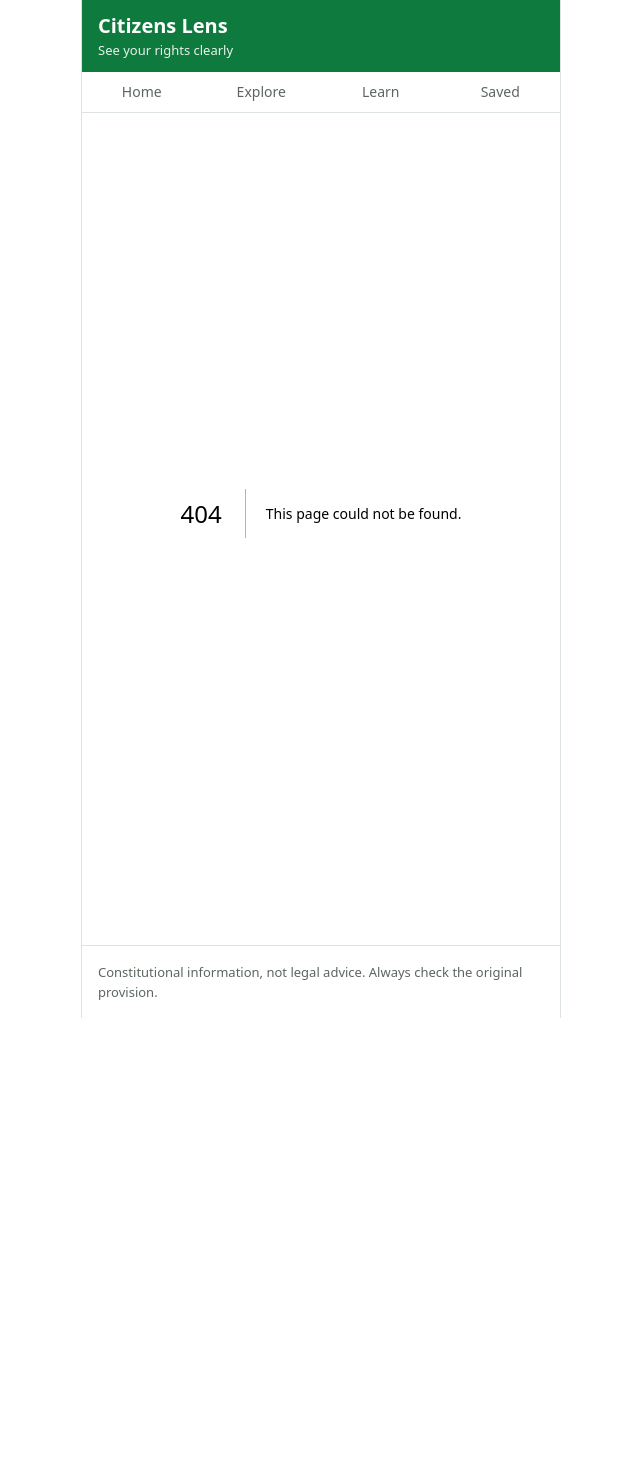
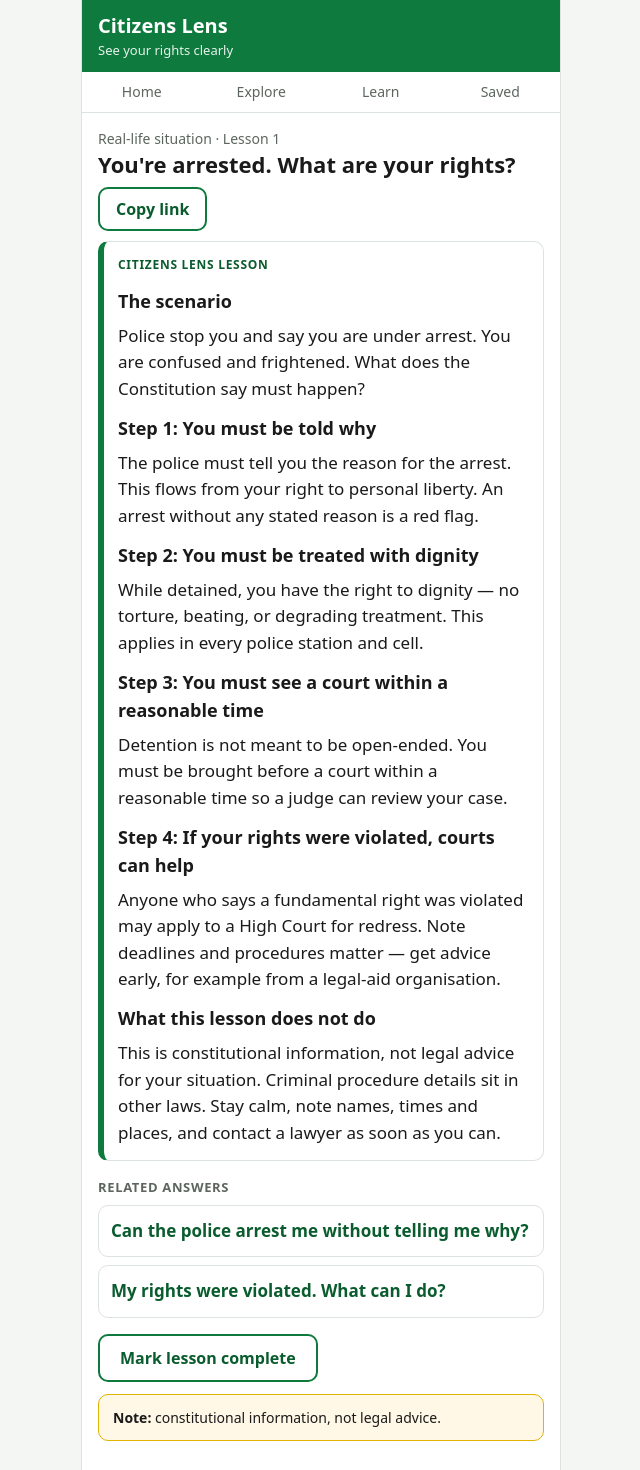
Before and after one commit to GiftKekeke/Citizens-Lens, a Next.js app in the folder web/: page /learn/arrested-what-rights in a window 1280 px wide. Before the commit this address had no page. Shown: the top 1470 px of the page, without its empty margins (319-959 px from the left). Before the commit the page ends 1018 px from the top, so only its background shows below. Built offline with nearby package versions, Linux system fonts and the light colour scheme.

Commit message:
Phase 4 Slice 3: lesson renderer, two learning paths, localStorage progress

```diff
--- /dev/null
+++ b/web/app/_components/LearnProgress.tsx
@@ -0,0 +1,44 @@
+"use client";
+
+import { useEffect, useState } from "react";
+import type { Lesson } from "../content/data";
+import { readDone } from "./LessonComplete";
+
+export default function LearnProgress({ lessons }: { lessons: Lesson[] }) {
+  const [done, setDone] = useState<string[]>([]);
+
+  useEffect(() => {
+    setDone(readDone());
+    function onStorage(e: StorageEvent) {
+      if (e.key === "cl-lessons-done") setDone(readDone());
+    }
+    window.addEventListener("storage", onStorage);
+    return () => window.removeEventListener("storage", onStorage);
+  }, []);
+
+  const pct =
+    lessons.length === 0
+      ? 0
+      : Math.round(
+          (lessons.filter((l) => done.includes(l.slug)).length / lessons.length) * 100
+        );
+
+  return (
+    <div className="meta">
+      <span className="tag">Your progress</span>
+      <p>
+        {lessons.filter((l) => done.includes(l.slug)).length} of {lessons.length}{" "}
+        lessons completed.
+      </p>
+      <div
+        role="progressbar"
+        aria-valuenow={pct}
+        aria-valuemin={0}
+        aria-valuemax={100}
+        className="mt-2 h-3 overflow-hidden rounded-full bg-[#DDE3DE]"
+      >
+        <div className="h-full bg-[#0E7A3D]" style={{ width: `${pct}%` }} />
+      </div>
+    </div>
+  );
+}
--- /dev/null
+++ b/web/app/_components/LessonComplete.tsx
@@ -0,0 +1,47 @@
+"use client";
+
+import { useEffect, useState } from "react";
+
+const KEY = "cl-lessons-done";
+
+export function readDone(): string[] {
+  try {
+    return JSON.parse(localStorage.getItem(KEY) ?? "[]");
+  } catch {
+    return [];
+  }
+}
+
+export default function LessonComplete({ slug }: { slug: string }) {
+  const [done, setDone] = useState(false);
+
+  useEffect(() => {
+    setDone(readDone().includes(slug));
+  }, [slug]);
+
+  function toggle() {
+    const next = readDone().includes(slug)
+      ? readDone().filter((s) => s !== slug)
+      : [...readDone(), slug];
+    try {
+      localStorage.setItem(KEY, JSON.stringify(next));
+    } catch {
+      // storage unavailable — ignore
+    }
+    setDone(next.includes(slug));
+  }
+
+  return (
+    <button
+      type="button"
+      onClick={toggle}
+      className={
+        done
+          ? "min-h-[48px] rounded-[10px] bg-[#0E7A3D] px-5 text-base font-semibold text-white"
+          : "min-h-[48px] rounded-[10px] border-2 border-[#0E7A3D] px-5 text-base font-semibold text-[#0A5C2E]"
+      }
+    >
+      {done ? "Completed — tap to undo" : "Mark lesson complete"}
+    </button>
+  );
+}
--- a/web/app/content/data.ts
+++ b/web/app/content/data.ts
@@ -3,6 +3,7 @@
 
 import provisionsData from "../../content/provisions.json";
 import explanationsData from "../../content/explanations.json";
+import lessonsData from "../../content/lessons.json";
 import metaData from "../../content/meta.json";
 
 export type Provision = {
@@ -42,18 +43,23 @@ export type Lesson = {
   title: string;
   order: number;
   answerSlugs: string[];
+  bodyMd: string;
 };
 
 export const provisions = provisionsData as Provision[];
 export const explanations = explanationsData as Explanation[];
+export const lessons = lessonsData as Lesson[];
 export const situations = (metaData as { situations: Situation[] }).situations;
 export const popularQuestions = (
   metaData as { popularQuestions: PopularQuestion[] }
 ).popularQuestions;
-export const lessons = (metaData as { lessons: Lesson[] }).lessons;
 
 export function getExplanation(slug: string) {
   return explanations.find((e) => e.slug === slug);
+}
+
+export function getLesson(slug: string) {
+  return lessons.find((l) => l.slug === slug);
 }
 
 export function getProvision(id: string) {
--- /dev/null
+++ b/web/app/learn/[slug]/page.tsx
@@ -0,0 +1,66 @@
+import Link from "next/link";
+import { notFound } from "next/navigation";
+import ReactMarkdown from "react-markdown";
+import LessonComplete from "../../_components/LessonComplete";
+import ShareButtons from "../../_components/ShareButtons";
+import { getExplanation, getLesson, lessons } from "../../content/data";
+
+export function generateStaticParams() {
+  return lessons.map((l) => ({ slug: l.slug }));
+}
+
+export default async function LessonPage({
+  params,
+}: {
+  params: Promise<{ slug: string }>;
+}) {
+  const { slug } = await params;
+  const lesson = getLesson(slug);
+  if (!lesson) notFound();
+
+  const answers = lesson.answerSlugs
+    .map((s) => getExplanation(s))
+    .filter((e) => e !== undefined);
+
+  return (
+    <article className="pt-4">
+      <p className="text-sm text-[#5C665E]">
+        {lesson.path === "basics" ? "Understand the Constitution" : "Real-life situation"} · Lesson {lesson.order}
+      </p>
+      <h1 className="text-[22px] font-bold leading-snug">{lesson.title}</h1>
+      <ShareButtons />
+
+      <div className="explain">
+        <span className="tag">Citizens Lens lesson</span>
+        <div className="[&>h2]:mt-3 [&>h2]:text-lg [&>h2]:font-bold [&>p]:mt-2 [&>ul]:mt-2 [&>ul]:list-disc [&>ul]:pl-5">
+          <ReactMarkdown>{lesson.bodyMd}</ReactMarkdown>
+        </div>
+      </div>
+
+      {answers.length > 0 && (
+        <>
+          <h2 className="mt-4 text-[13px] font-bold uppercase tracking-wider text-[#5C665E]">
+            Related answers
+          </h2>
+          <ul className="mt-2 space-y-2">
+            {answers.map((a) => (
+              <li key={a.slug} className="rounded-[10px] border border-[#DDE3DE] p-3">
+                <Link href={`/a/${a.slug}`} className="font-semibold text-[#0A5C2E]">
+                  {a.question}
+                </Link>
+              </li>
+            ))}
+          </ul>
+        </>
+      )}
+
+      <div className="mt-4">
+        <LessonComplete slug={lesson.slug} />
+      </div>
+
+      <div className="disclaimer">
+        <strong>Note:</strong> constitutional information, not legal advice.
+      </div>
+    </article>
+  );
+}
--- a/web/app/learn/page.tsx
+++ b/web/app/learn/page.tsx
@@ -1,33 +1,39 @@
+import Link from "next/link";
+import LearnProgress from "../_components/LearnProgress";
 import { lessons } from "../content/data";
 
 export default function LearnPage() {
+  const basics = lessons.filter((l) => l.path === "basics").sort((a, b) => a.order - b.order);
+  const scenarios = lessons.filter((l) => l.path === "scenarios").sort((a, b) => a.order - b.order);
+
   return (
     <div className="pt-4">
       <h1 className="text-xl font-bold">Learn</h1>
+      <div className="mt-3">
+        <LearnProgress lessons={lessons} />
+      </div>
+
       <h2 className="mt-4 font-semibold">Understand the Constitution</h2>
       <ul className="mt-2 space-y-2">
-        {lessons
-          .filter((l) => l.path === "basics")
-          .map((l) => (
+        {basics.map((l) => (
           <li key={l.slug} className="rounded-[10px] border border-[#DDE3DE] p-3">
-              {l.order}. {l.title} <span className="text-sm text-[#5C665E]">(lesson content lands in Phase 4)</span>
+            <Link href={`/learn/${l.slug}`} className="font-medium text-[#0A5C2E]">
+              {l.order}. {l.title}
+            </Link>
           </li>
         ))}
       </ul>
+
       <h2 className="mt-4 font-semibold">Learn through real-life situations</h2>
       <ul className="mt-2 space-y-2">
-        {lessons
-          .filter((l) => l.path === "scenarios")
-          .map((l) => (
+        {scenarios.map((l) => (
           <li key={l.slug} className="rounded-[10px] border border-[#DDE3DE] p-3">
-              {l.order}. {l.title} <span className="text-sm text-[#5C665E]">(lesson content lands in Phase 4)</span>
+            <Link href={`/learn/${l.slug}`} className="font-medium text-[#0A5C2E]">
+              {l.order}. {l.title}
+            </Link>
           </li>
         ))}
       </ul>
-      <div className="meta mt-4">
-        <span className="tag">Progress</span>
-        Progress tracking (e.g. 4 of 10 lessons) arrives with Slice 3.
-      </div>
     </div>
   );
 }
--- a/web/app/t/[slug]/page.tsx
+++ b/web/app/t/[slug]/page.tsx
@@ -77,7 +77,7 @@ export default async function TopicPage({
       <ul className="mt-2 space-y-2">
         {lessons.map((l) => (
           <li key={l.slug} className="rounded-[10px] border border-[#DDE3DE] p-3">
-            <Link href="/learn" className="font-medium text-[#0A5C2E]">
+            <Link href={`/learn/${l.slug}`} className="font-medium text-[#0A5C2E]">
               {l.title}
             </Link>
           </li>
--- /dev/null
+++ b/web/content/lessons.json
@@ -0,0 +1,18 @@
+[
+  {
+    "slug": "what-is-a-constitution",
+    "path": "basics",
+    "title": "What is a constitution?",
+    "order": 1,
+    "answerSlugs": [],
+    "bodyMd": "## The ground rules of the country\n\nA constitution is the set of ground rules for how a country is governed. It says what the government may do, how power is shared, and which rights every person holds.\n\n## Why Nigeria's Constitution matters to you\n\nNigeria's 1999 Constitution (as amended) is the highest law in the country. Any other law that contradicts it does not stand. That is why knowing even a little of it protects you.\n\n## The parts you will meet most\n\n- **Fundamental rights (Chapter IV, Sections 33–46):** life, dignity, personal liberty, fair hearing, privacy, expression, assembly, movement, freedom from discrimination, property, and how to enforce these rights.\n- **Duties (Section 24):** what the Constitution asks of citizens in return.\n- **Government:** how the executive, legislature and courts share power, and how federal and state powers divide.\n\n## Rights are strong but not unlimited\n\nMost rights have qualifications written into the Constitution itself. Whenever Citizens Lens explains a right, it also shows the exceptions — read them before acting.\n\n## Next steps\n\n- Read a short answer: start with everyday questions on the Home page.\n- Always check the original provision quoted under each explanation."
+  },
+  {
+    "slug": "arrested-what-rights",
+    "path": "scenarios",
+    "title": "You're arrested. What are your rights?",
+    "order": 1,
+    "answerSlugs": ["arrest-reasons", "enforce-rights"],
+    "bodyMd": "## The scenario\n\nPolice stop you and say you are under arrest. You are confused and frightened. What does the Constitution say must happen?\n\n## Step 1: You must be told why\n\nThe police must tell you the reason for the arrest. This flows from your right to personal liberty. An arrest without any stated reason is a red flag.\n\n## Step 2: You must be treated with dignity\n\nWhile detained, you have the right to dignity — no torture, beating, or degrading treatment. This applies in every police station and cell.\n\n## Step 3: You must see a court within a reasonable time\n\nDetention is not meant to be open-ended. You must be brought before a court within a reasonable time so a judge can review your case.\n\n## Step 4: If your rights were violated, courts can help\n\nAnyone who says a fundamental right was violated may apply to a High Court for redress. Note deadlines and procedures matter — get advice early, for example from a legal-aid organisation.\n\n## What this lesson does not do\n\nThis is constitutional information, not legal advice for your situation. Criminal procedure details sit in other laws. Stay calm, note names, times and places, and contact a lawyer as soon as you can."
+  }
+]
--- a/web/content/meta.json
+++ b/web/content/meta.json
@@ -86,9 +86,5 @@
     { "q": "What does the right to life mean?", "slug": "life-right" },
     { "q": "My rights were violated. What can I do?", "slug": "enforce-rights" },
     { "q": "What duties do I have as a citizen?", "slug": "citizen-duties" }
-  ],
-  "lessons": [
-    { "slug": "what-is-a-constitution", "path": "basics", "title": "What is a constitution?", "order": 1, "answerSlugs": [] },
-    { "slug": "arrested-what-rights", "path": "scenarios", "title": "You're arrested. What are your rights?", "order": 1, "answerSlugs": ["arrest-reasons", "enforce-rights"] }
   ]
 }
--- a/web/package.json
+++ b/web/package.json
@@ -12,7 +12,8 @@
   "dependencies": {
     "next": "16.3.6",
     "react": "19.2.8",
-    "react-dom": "19.2.8"
+    "react-dom": "19.2.8",
+    "react-markdown": "^10.1.0"
   },
   "devDependencies": {
     "@tailwindcss/postcss": "^4",
--- a/web/scripts/content-check.mjs
+++ b/web/scripts/content-check.mjs
@@ -7,6 +7,7 @@ import { fileURLToPath } from "node:url";
 const root = join(dirname(fileURLToPath(import.meta.url)), "..", "content");
 const provisions = JSON.parse(readFileSync(join(root, "provisions.json"), "utf8"));
 const explanations = JSON.parse(readFileSync(join(root, "explanations.json"), "utf8"));
+const lessons = JSON.parse(readFileSync(join(root, "lessons.json"), "utf8"));
 const meta = JSON.parse(readFileSync(join(root, "meta.json"), "utf8"));
 
 const errors = [];
@@ -32,14 +33,16 @@ for (const s of meta.situations ?? []) {
   for (const a of s.answerSlugs ?? [])
     if (!slugs.has(a)) errors.push(`situation ${s.slug}: unknown answerSlug ${a}`);
 }
-for (const l of meta.lessons ?? [])
+for (const l of lessons ?? []) {
+  if (!l.bodyMd) errors.push(`lesson ${l.slug}: missing bodyMd`);
   for (const a of l.answerSlugs ?? [])
     if (!slugs.has(a)) errors.push(`lesson ${l.slug}: unknown answerSlug ${a}`);
+}
 
 if (errors.length) {
   console.error(`content:check FAILED (${errors.length}):\n- ${errors.join("\n- ")}`);
   process.exit(1);
 }
 console.log(
-  `content:check OK — ${provisions.length} provisions, ${explanations.length} explanations, ${meta.popularQuestions.length} popular questions.`
+  `content:check OK — ${provisions.length} provisions, ${explanations.length} explanations, ${lessons.length} lessons, ${meta.popularQuestions.length} popular questions.`
 );
```
Also changed, not shown: 1 other file (tests, documents, lock files or other folders). Lines whose indentation alone changed are shown as unchanged.
